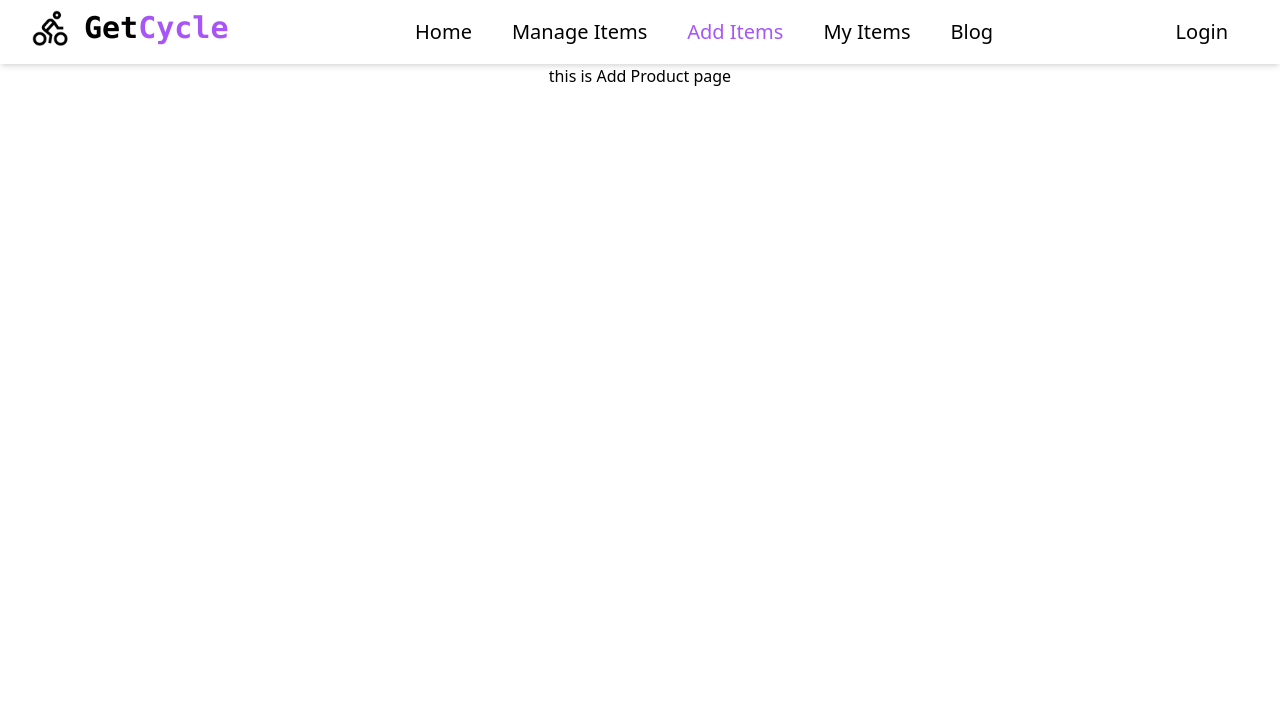
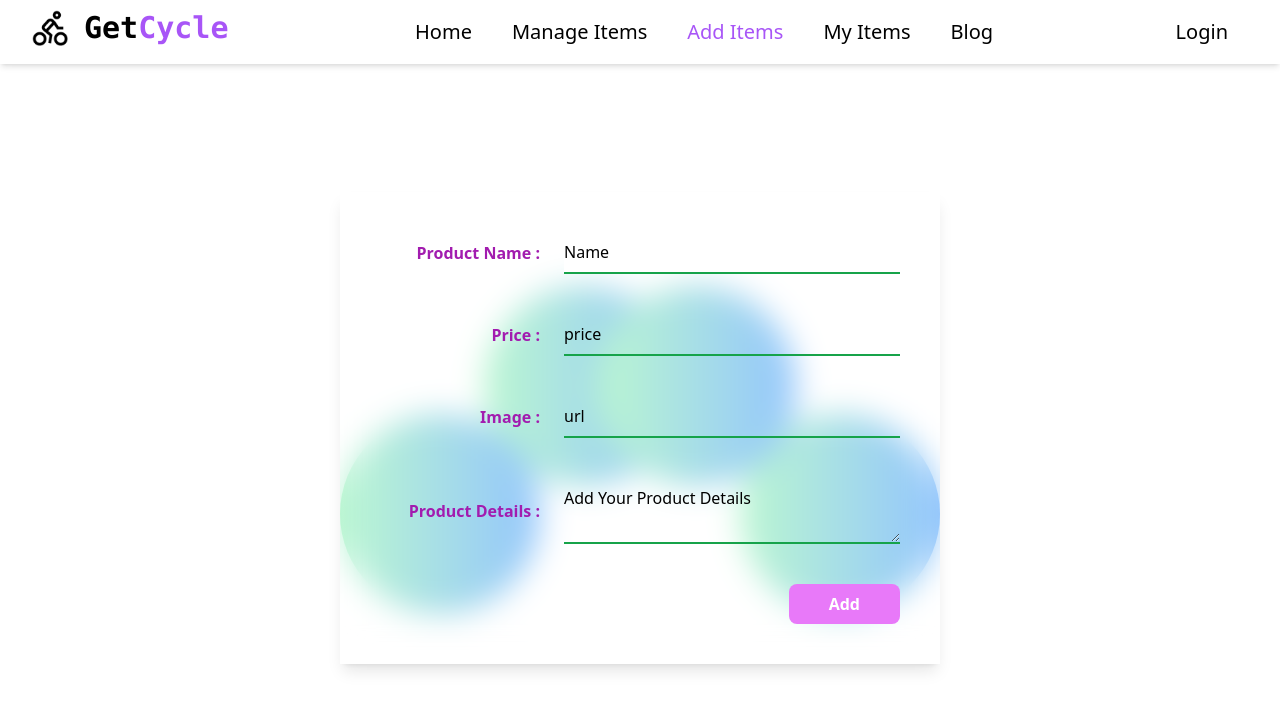
Before and after one commit to joypaul3592/Cycle-management-app, a React (Create React App) app: page /addItem in a window 1280 px wide. Shown: the top 710 px of the page. Built offline with nearby package versions, Linux system fonts and the light colour scheme; no server answers.

Commit message:
adding add Product Page

```diff
--- a/package.json
+++ b/package.json
@@ -8,6 +8,7 @@
     "@testing-library/jest-dom": "^5.16.4",
     "@testing-library/react": "^13.2.0",
     "@testing-library/user-event": "^13.5.0",
+    "axios": "^0.27.2",
     "firebase": "^9.7.0",
     "react": "^18.1.0",
     "react-dom": "^18.1.0",
--- a/src/Components/AddProduct/AddProduct.js
+++ b/src/Components/AddProduct/AddProduct.js
@@ -1,9 +1,109 @@
-import React from 'react';
+import axios from "axios";
+import { toast } from "react-toastify";
 
 const AddProduct = () => {
+    const handleSubmit = async (e) => {
+        e.preventDefault();
+        const product = {
+            name: e.target.name.value,
+            price: e.target.price.value,
+            image: e.target.image.value,
+        };
+
+        try {
+            const { data } = await axios.post(`http://localhost:5000/products`, product)
+
+            if (!data.success) {
+                return toast.error(data.error)
+            }
+            toast.success(data.message)
+            e.target.reset()
+        } catch (error) {
+            console.log(error);
+            toast.error(error.message)
+        }
+
+    };
     return (
-        <div>
-            <h1>this is Add Product page</h1>
+        <div className="py-32 px-10 min-h-screen w-full ">
+            <div className="w-full lg:w-1/2 md:w-3/4 mx-auto rounded-lg relative">
+                <div className="  p-10 w-full  bg-opacity-90 backdrop-blur-lg shadow-lg ">
+                    <form onSubmit={handleSubmit}>
+                        <div className="flex items-center mb-10">
+                            <label className="inline-block w-40 mr-6 text-right font-bold text-fuchsia-700">
+                                Product Name :
+                            </label>
+                            <input
+                                type="text"
+                                name="name"
+                                placeholder="Name"
+                                className="flex-1 py-2 border-b-2 border-green-600 focus:border-fuchsia-700
+                                text-black placeholder-black
+                      outline-none"
+                            />
+                        </div>
+
+
+
+                        <div className="flex items-center mb-10">
+                            <label className="inline-block w-40 mr-6 text-right font-bold text-fuchsia-700 ">
+                                Price :
+                            </label>
+                            <input
+                                type="text"
+                                name="price"
+                                placeholder="price"
+                                className="flex-1 py-2 border-b-2
+                                bg-transparent border-green-600 focus:border-fuchsia-700
+                      text-black placeholder-black
+                      outline-none"
+                            />
+                        </div>
+
+                        <div className="flex items-center mb-10">
+                            <label
+                                className="inline-block w-40 mr-6 text-right
+                                    font-bold text-fuchsia-700"
+                            >
+                                Image :
+                            </label>
+                            <input
+                                type="text"
+                                name="image"
+                                placeholder="url"
+                                className="flex-1 py-2 border-b-2 bg-transparent border-green-600 focus:border-fuchsia-700
+                                text-black placeholder-black
+                      outline-none"
+                            />
+                        </div>
+
+                        <div className="flex items-center mb-10">
+                            <label className="inline-block w-40 mr-6 text-right font-bold text-fuchsia-700">
+                                Product Details :
+                            </label>
+                            <textarea
+                                type="text"
+                                name="name"
+                                placeholder="Add Your Product Details"
+                                className="flex-1 py-2 border-b-2 bg-transparent
+                                border-green-600 focus:border-fuchsia-700
+                                text-black placeholder-black
+                      outline-none"
+                            />
+                        </div>
+
+
+
+                        <div className="text-right">
+                            <button className="py-2 px-10 rounded-lg  bg-fuchsia-400 text-white font-bold">Add</button>
+                        </div>
+                    </form>
+                </div>
+                <div className="circle h-[200px] w-[200px] rounded-full bg-gradient-to-r from-green-200 to-blue-300 ... absolute right-0 bottom-0 md:animate-bounce -z-10"></div>
+                <div className="circle h-[200px] w-[200px] rounded-full bg-gradient-to-r from-green-200 to-blue-300 ... absolute left-36 top-36 md:animate-bounce -z-10"></div>
+                <div className="circle h-[200px] w-[200px] rounded-full bg-gradient-to-r from-green-200 to-blue-300 ... absolute let-0 bottom-0 md:animate-bounce -z-10"></div>
+                <div className="circle h-[200px] w-[200px] rounded-full bg-gradient-to-r from-green-200 to-blue-300 ... absolute right-36 top-36 md:animate-bounce -z-10"></div>
+            </div>
         </div>
     );
 };
```
Also changed, not shown: 1 other file (tests, documents, lock files or other folders).
